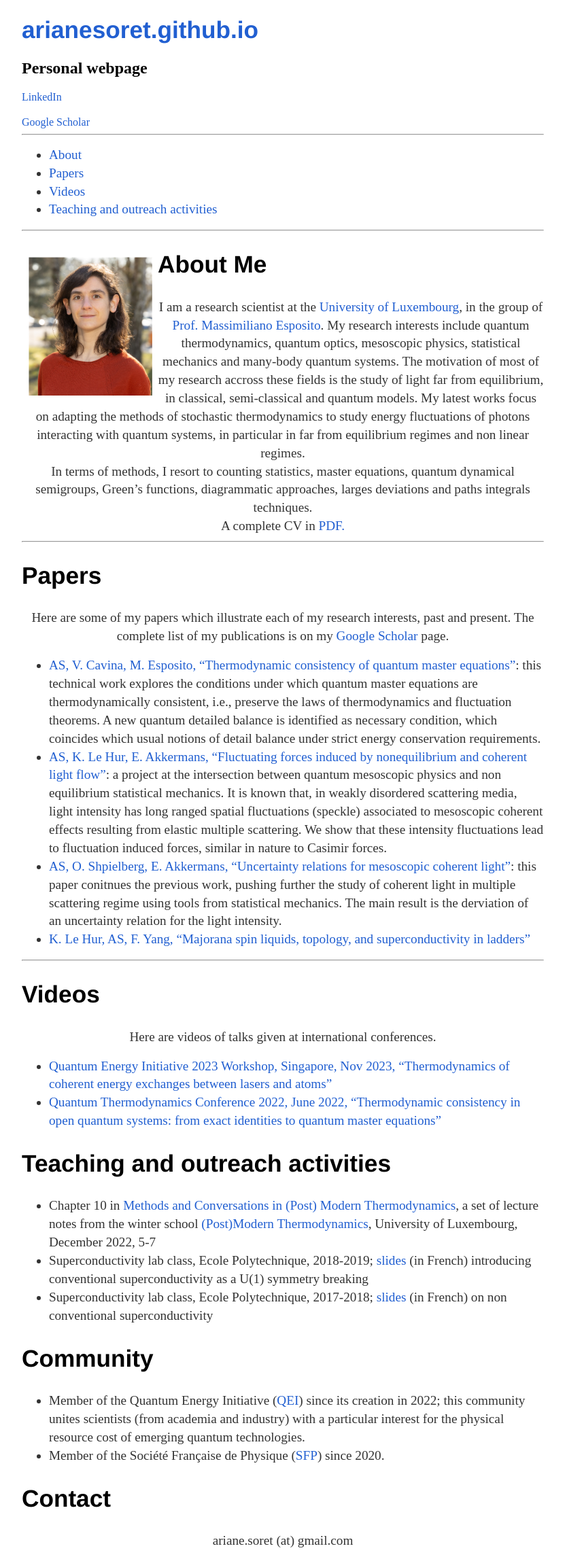
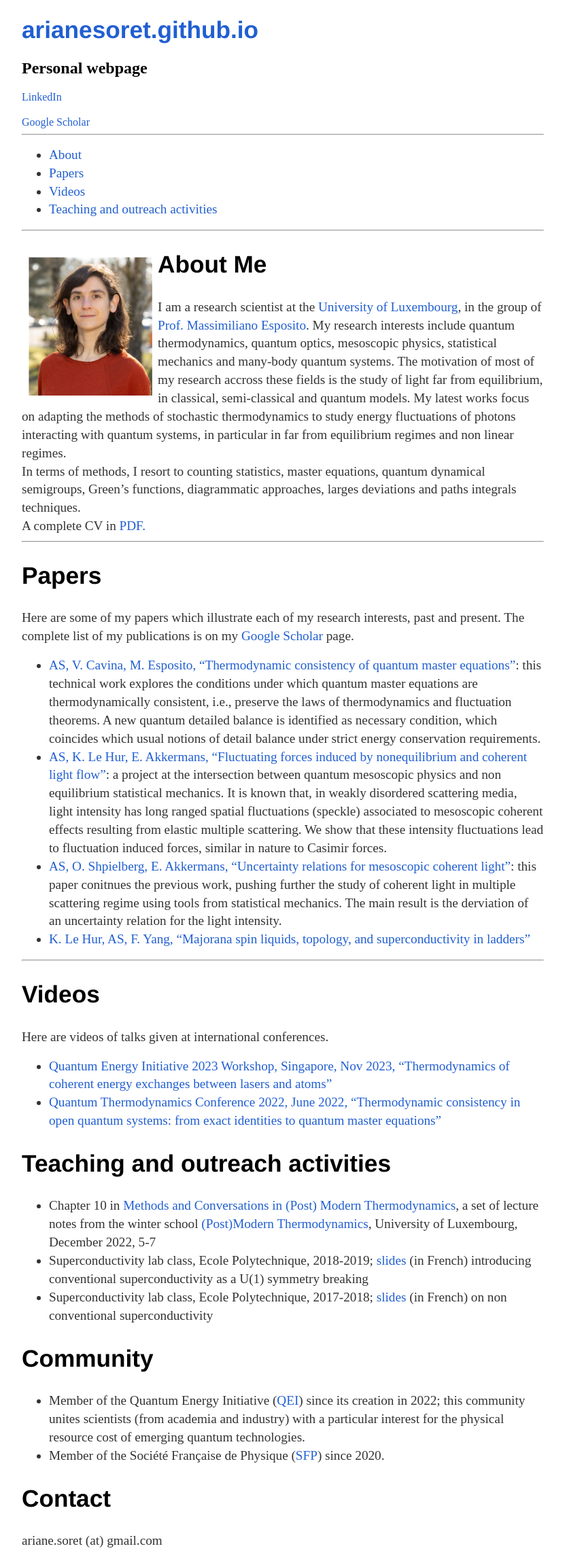
Before and after one commit to ArianeSoret/arianesoret.github.io, a Jekyll site: the page built from README.md, in a window 1280 px wide. Shown: the whole page at 68% size, without its empty margins (224-1055 px from the left). Built offline with Jekyll 4.4.1, drawn with Linux system fonts in a browser that asks for light colours; our own code applies the rules of GitHub Pages for plain Markdown files.

Commit message:
Update main.css

```diff
--- a/css/main.css
+++ b/css/main.css
@@ -39,7 +39,7 @@ p {
     line-height: 1.4em;
     color: #333;
     width: 100%;
-    text-align: center;
+    text-align: justified;
     margin: 0 auto;
 }
 li {
```
